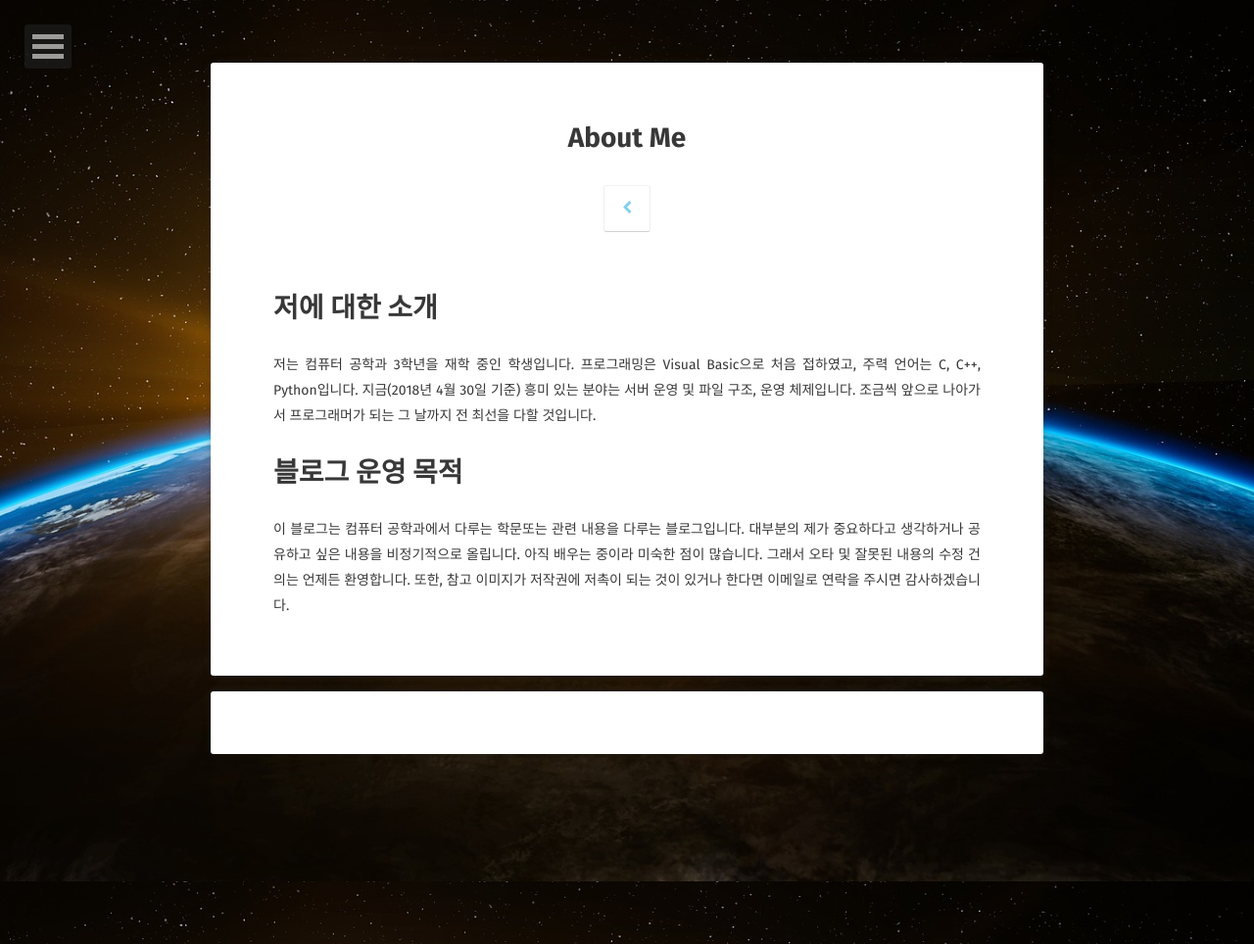
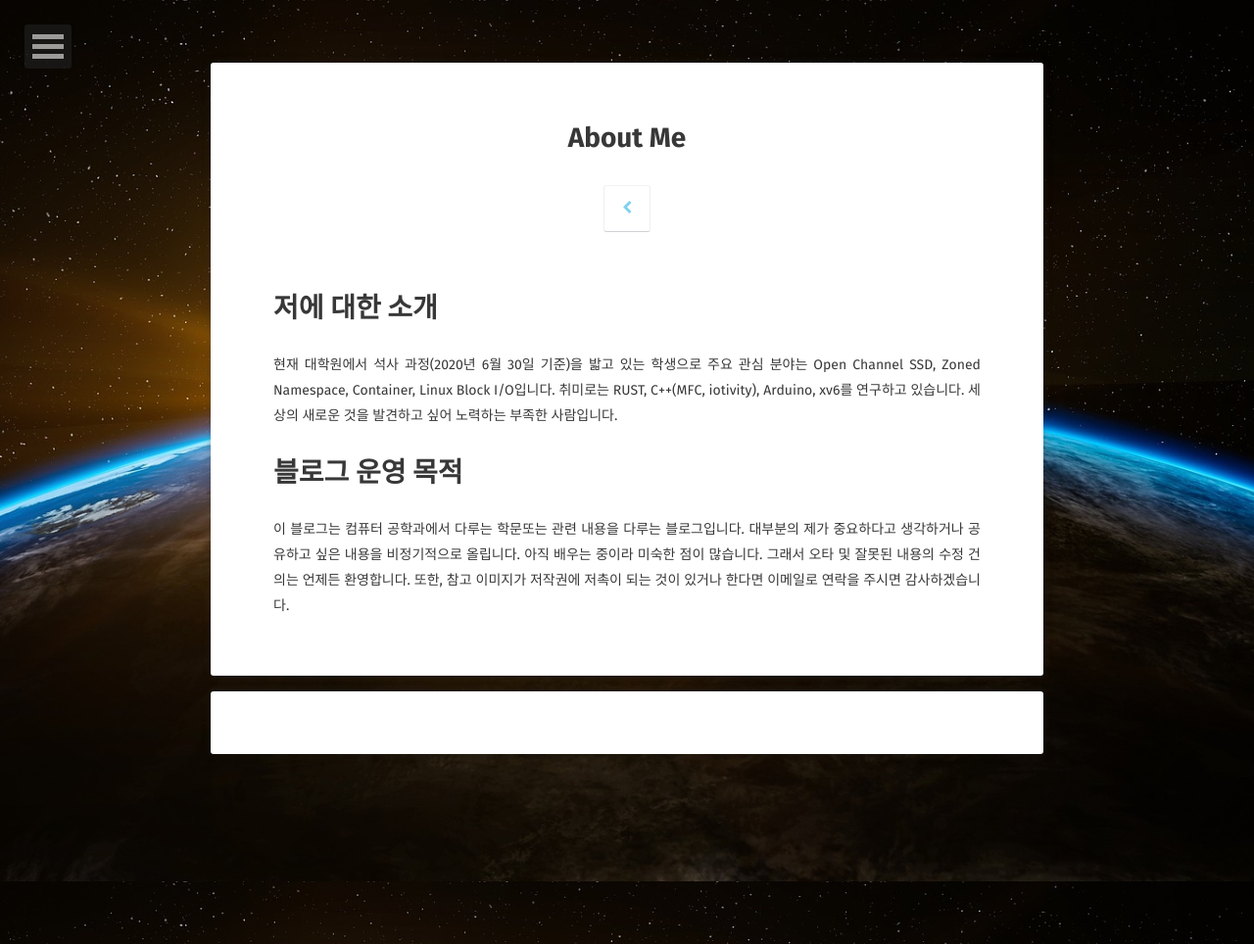
Before and after one commit to BlaCkinkGJ/blackinkgj.github.io, a Jekyll site: the page built from about/index.md, in a window 1280 px wide. Shown: the whole page at 98% size. Built offline with Jekyll 4.4.1, drawn with Linux system fonts in a browser that asks for light colours; some web fonts are replaced; comment, search, counter and statistics services are not loaded.

Commit message:
Update index.md

```diff
--- a/about/index.md
+++ b/about/index.md
@@ -7,7 +7,7 @@ comments: true
 ---
 
 # 저에 대한 소개
-저는 컴퓨터 공학과 3학년을 재학 중인 학생입니다. 프로그래밍은 Visual Basic으로 처음 접하였고, 주력 언어는 C, C++, Python입니다. 지금(2018년 4월 30일 기준) 흥미 있는 분야는 서버 운영 및 파일 구조, 운영 체제입니다. 조금씩 앞으로 나아가서 프로그래머가 되는 그 날까지 전 최선을 다할 것입니다.
+현재 대학원에서 석사 과정(2020년 6월 30일 기준)을 밟고 있는 학생으로 주요 관심 분야는 Open Channel SSD, Zoned Namespace, Container, Linux Block I/O입니다. 취미로는 RUST, C++(MFC, iotivity), Arduino, xv6를 연구하고 있습니다. 세상의 새로운 것을 발견하고 싶어 노력하는 부족한 사람입니다.
 
 # 블로그 운영 목적
 
```
